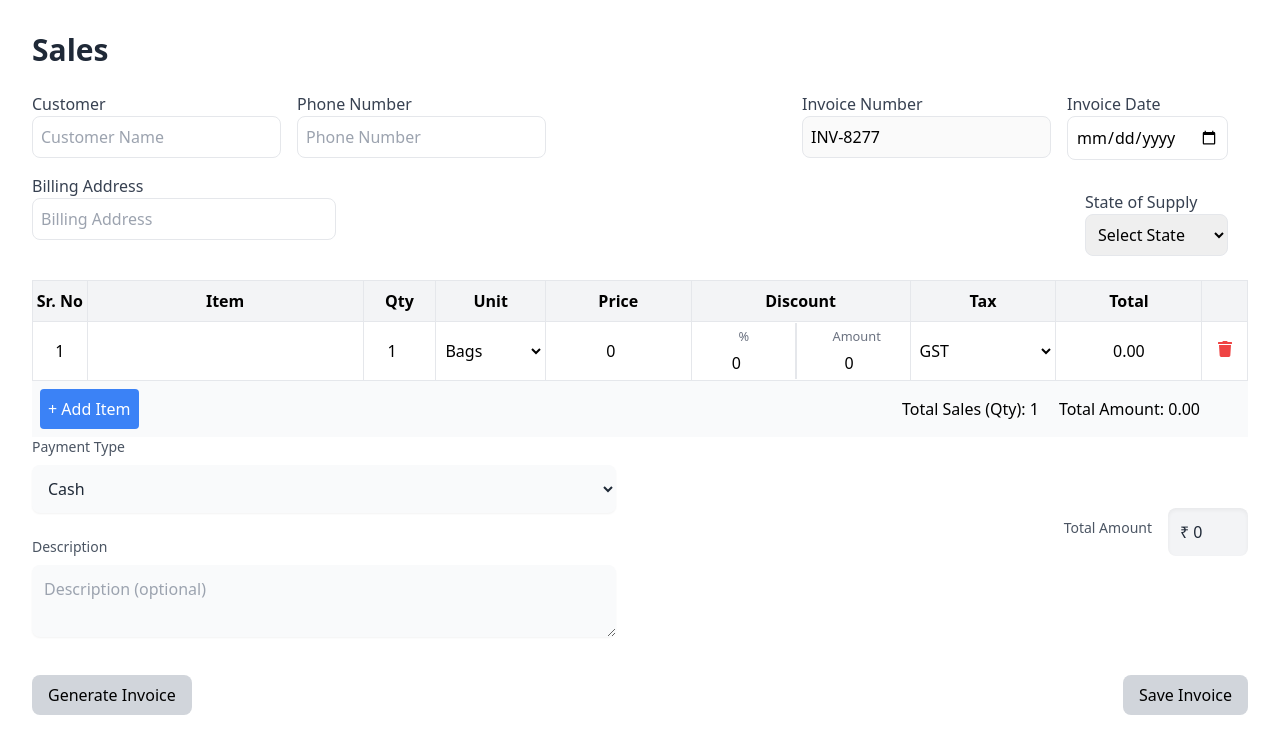
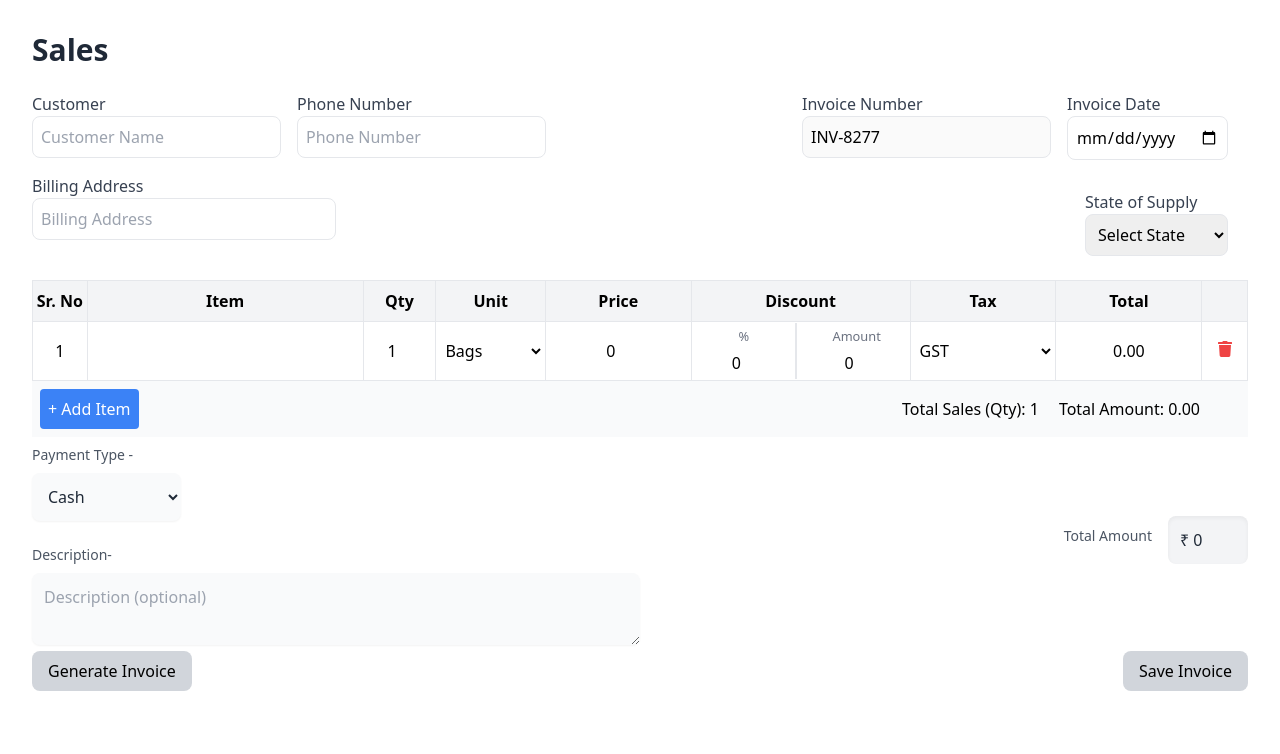
Before and after one commit to VaibbhavD/Sales-Panel, a React (Vite) app: page /add-sale in a window 1280 px wide. Shown: the top 754 px of the page. Built offline with nearby package versions, Linux system fonts and the light colour scheme.

Commit message:
update bottom section make reduce sizes and update margin and padding

```diff
--- a/src/components/BottomSection.jsx
+++ b/src/components/BottomSection.jsx
@@ -5,17 +5,17 @@
   };
 
   return (
-    <div className="flex justify-between mb-8">
+    <div className="flex justify-between mt-2">
       {/* Left Side - Payment Type and Description */}
-      <div className="w-1/2 pr-6">
+      <div className="w-1/2">
         <label className="block text-gray-600 mb-2 text-sm font-medium">
-          Payment Type
+          Payment Type -
         </label>
         <select
           name="paymentType"
           value={invoice.paymentType}
           onChange={handleInputChange}
-          className="p-3 bg-gray-50 rounded-lg shadow-sm w-full mb-6 text-gray-800 focus:outline-none focus:ring-2 focus:ring-blue-500"
+          className="p-3 bg-gray-50 rounded-lg shadow-sm  mb-6 text-gray-800 focus:outline-none focus:ring-2 focus:ring-blue-500"
         >
           <option value="Cash">Cash</option>
           <option value="Card">Card</option>
@@ -24,7 +24,7 @@
         </select>
 
         <label className="block text-gray-600 mb-2 text-sm font-medium">
-          Description
+          Description{"- "}
         </label>
         <textarea
           name="description"
```
